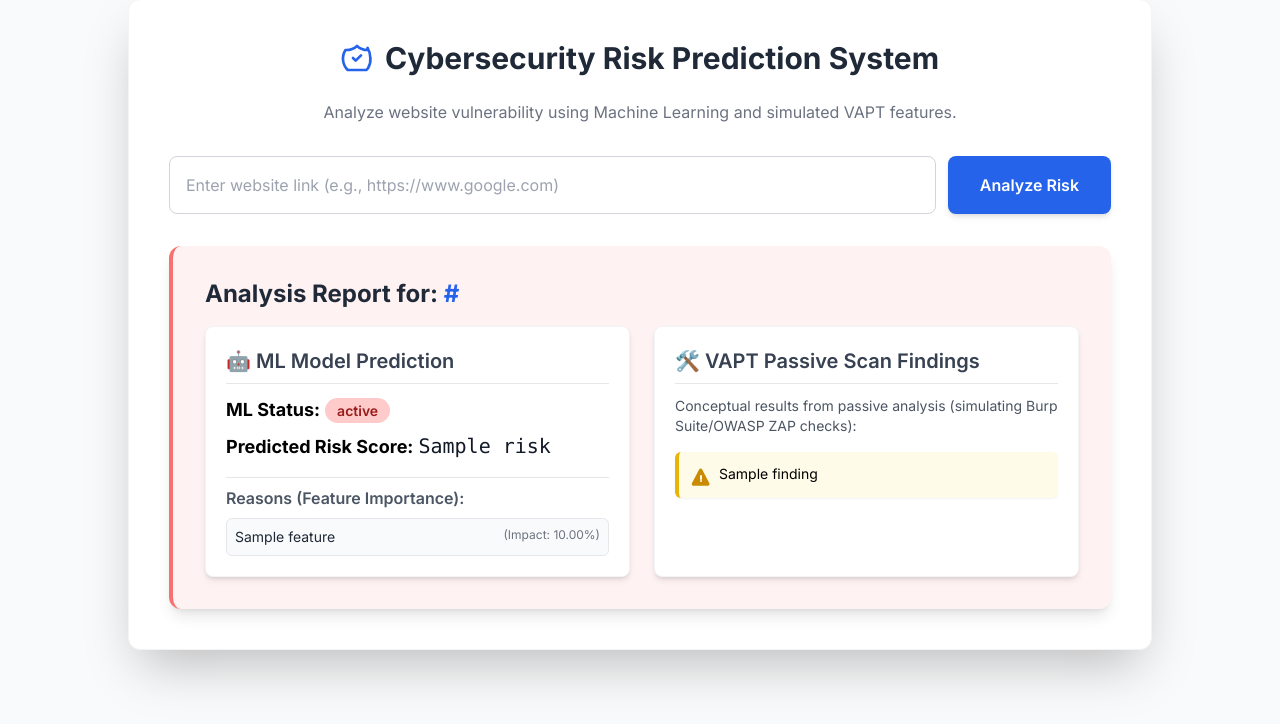
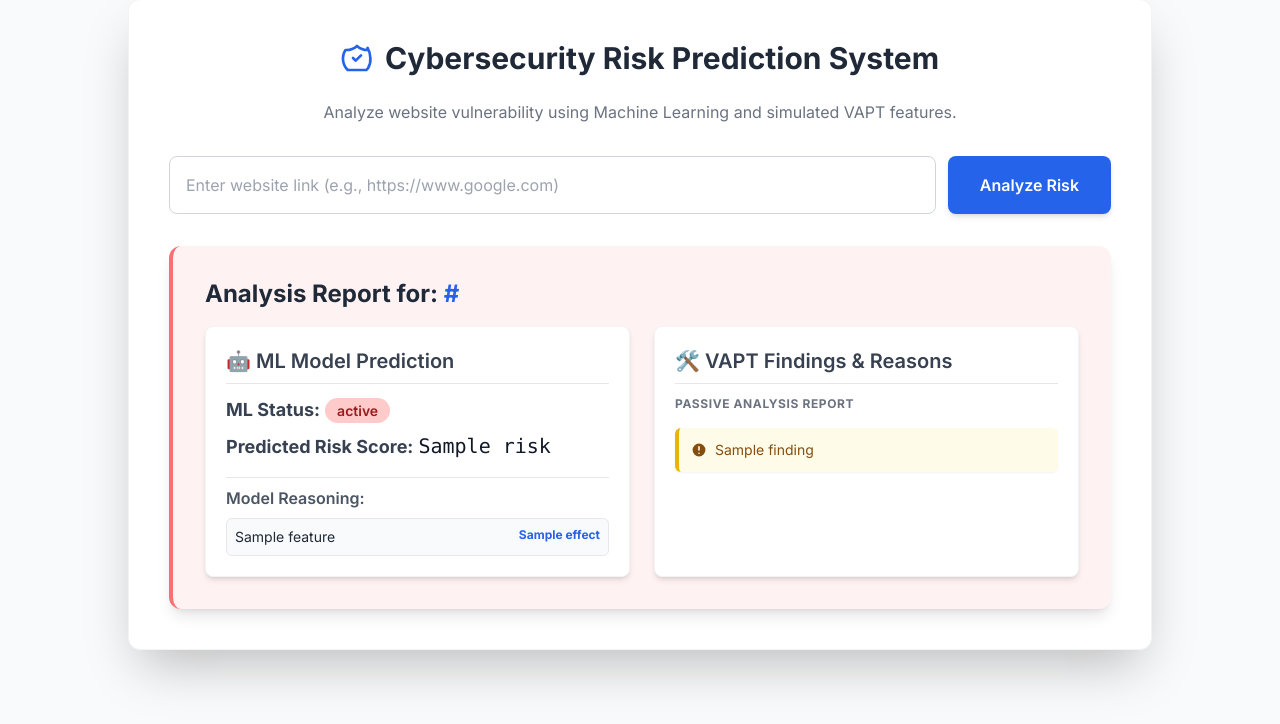
Before and after one commit to iamgurucharan/CyberRiskPrediction, a Flask app: template app/templates/index.html in a window 1280 px wide. Shown: the part 49-773 px from the top of the page. Run offline with Flask 3, Linux system fonts and the light colour scheme; the template is opened without the code that fills it: most values are stand-ins (such as "Sample title", 1, 10 or a date in 2020); some libraries are stand-ins or nearby versions.

Commit message:
Refactor HTML for improved clarity and structure

```diff
--- a/app/templates/index.html
+++ b/app/templates/index.html
@@ -8,6 +8,9 @@
     <style>
         @import url('https://fonts.googleapis.com/css2?family=Inter:wght@400;600;700&display=swap');
         body { font-family: 'Inter', sans-serif; }
+        .finding-success { border-left-color: #22c55e; background-color: #f0fdf4; color: #166534; }
+        .finding-warning { border-left-color: #eab308; background-color: #fefce8; color: #854d0e; }
+        .finding-danger { border-left-color: #ef4444; background-color: #fef2f2; color: #991b1b; }
     </style>
 </head>
 <body class="bg-gray-50 p-4 min-h-screen flex items-start justify-center">
@@ -37,61 +40,71 @@
                 </h2>
 
                 <div class="grid md:grid-cols-2 gap-6">
-                    <!-- ML Prediction Panel -->
                     <div class="p-5 bg-white rounded-lg shadow-md border border-gray-100">
                         <h3 class="text-xl font-semibold mb-3 border-b pb-2 text-gray-700 flex items-center">
                             🤖 ML Model Prediction
                         </h3>
                         <p class="text-lg mb-2">
-                            <span class="font-bold">ML Status:</span>
+                            <span class="font-bold text-gray-700">ML Status:</span>
                             <span class="px-3 py-1 rounded-full text-sm font-semibold
                                 {% if 'SECURE' in report.status %}bg-green-200 text-green-800{% else %}bg-red-200 text-red-800{% endif %}">
                                 {{ report.status }}
                             </span>
                         </p>
                         <p class="text-lg">
-                            <span class="font-bold">Predicted Risk Score:</span>
+                            <span class="font-bold text-gray-700">Predicted Risk Score:</span>
                             <span class="text-xl font-mono text-gray-900">{{ report.risk }}</span>
                         </p>
 
-                        <h4 class="font-semibold mt-4 mb-2 text-gray-600 border-t pt-2">Reasons (Feature Importance):</h4>
+                        <h4 class="font-semibold mt-4 mb-2 text-gray-600 border-t pt-2">Model Reasoning:</h4>
                         <ul class="space-y-1 text-sm">
+                            {% if report.reasons %}
                                 {% for reason in report.reasons %}
                                 <li class="p-2 bg-gray-50 rounded-md border border-gray-200 flex justify-between">
                                     <span class="font-medium text-gray-800">
                                         {{ reason.Feature | replace('remainder__', '') | replace('num__', '') | replace('cat__', '') }}
                                     </span>
-                                <span class="text-xs text-gray-500">
-                                    (Impact: {{ "%.2f" | format(reason.Importance * 100) }}%)
+                                    <span class="text-xs text-blue-600 font-bold">
+                                        {{ reason.Effect if reason.Effect else "Significant Factor" }}
                                     </span>
                                 </li>
                                 {% endfor %}
+                            {% else %}
+                                <li class="text-gray-400 italic">No specific feature reasoning available.</li>
+                            {% endif %}
                         </ul>
                     </div>
 
-                    <!-- VAPT / Burp Suite Findings Panel -->
                     <div class="p-5 bg-white rounded-lg shadow-md border border-gray-100">
                         <h3 class="text-xl font-semibold mb-3 border-b pb-2 text-gray-700 flex items-center">
-                            🛠️ VAPT Passive Scan Findings
+                            🛠️ VAPT Findings & Reasons
                         </h3>
-                        <p class="text-sm text-gray-600 mb-4">
-                            Conceptual results from passive analysis (simulating Burp Suite/OWASP ZAP checks):
+                        <p class="text-xs text-gray-500 mb-4 uppercase tracking-wider font-bold">
+                            Passive Analysis Report
                         </p>
 
                         {% if report.vapt_findings and report.vapt_findings|length > 0 %}
                         <ul class="space-y-3">
                             {% for finding in report.vapt_findings %}
-                            <li class="flex items-start text-sm p-3 bg-yellow-50 border-l-4 border-yellow-500 rounded-md shadow-sm">
-                                <svg xmlns="http://www.w3.org/2000/svg" class="h-5 w-5 text-yellow-600 mr-2 flex-shrink-0 mt-0.5" viewBox="0 0 20 20" fill="currentColor">
-                                  <path fill-rule="evenodd" d="M8.257 3.34c.548-1.042 2.222-1.042 2.77 0l7.369 13.992c.548 1.042-.218 2.366-1.385 2.366H2.273c-1.167 0-1.933-1.324-1.385-2.366L8.257 3.34zM11 15a1 1 0 10-2 0 1 1 0 002 0zm-1-6a1 1 0 00-1 1v3a1 1 0 102 0v-3a1 1 0 00-1-1z" clip-rule="evenodd" />
-                                </svg>
+                            <li class="flex items-start text-sm p-3 border-l-4 rounded-md shadow-sm
+                                {% if '✅' in finding or 'Secure' in finding %}finding-success
+                                {% elif 'Critical' in finding or '❌' in finding %}finding-danger
+                                {% else %}finding-warning{% endif %}">
+
+                                <span class="mr-2 mt-0.5">
+                                    {% if '✅' in finding %}
+                                        <svg class="h-4 w-4" fill="currentColor" viewBox="0 0 20 20"><path fill-rule="evenodd" d="M10 18a8 8 0 100-16 8 8 0 000 16zm3.707-9.293a1 1 0 00-1.414-1.414L9 10.586 7.707 9.293a1 1 0 00-1.414 1.414l2 2a1 1 0 001.414 0l4-4z" clip-rule="evenodd"></path></svg>
+                                    {% else %}
+                                        <svg class="h-4 w-4" fill="currentColor" viewBox="0 0 20 20"><path fill-rule="evenodd" d="M18 10a8 8 0 11-16 0 8 8 0 0116 0zm-7 4a1 1 0 11-2 0 1 1 0 012 0zm-1-9a1 1 0 00-1 1v4a1 1 0 102 0V6a1 1 0 00-1-1z" clip-rule="evenodd"></path></svg>
+                                    {% endif %}
+                                </span>
                                 <span>{{ finding }}</span>
                             </li>
                             {% endfor %}
                         </ul>
                         {% else %}
                         <p class="text-sm text-green-700 bg-green-100 p-3 rounded-md border border-green-200">
-                            No immediate passive findings detected.
+                            No immediate vulnerabilities detected via passive scan.
                         </p>
                         {% endif %}
                     </div>
@@ -102,7 +115,7 @@
                 <h2 class="text-xl font-bold text-red-800 mb-2">Error during Analysis</h2>
                 <p class="text-red-700">Could not analyze <strong>{{ report.url }}</strong>.</p>
                 <p class="text-red-700 mt-2 font-mono text-sm">Reason: {{ report.error }}</p>
-                <p class="text-red-600 mt-3">Please ensure the URL is correct, includes `http://` or `https://`, and is publicly accessible.</p>
+                <p class="text-red-600 mt-3">Please ensure the URL is correct and starts with http:// or https://</p>
             </div>
         {% endif %}
     </div>
```
Lines whose indentation alone changed are shown as unchanged.
